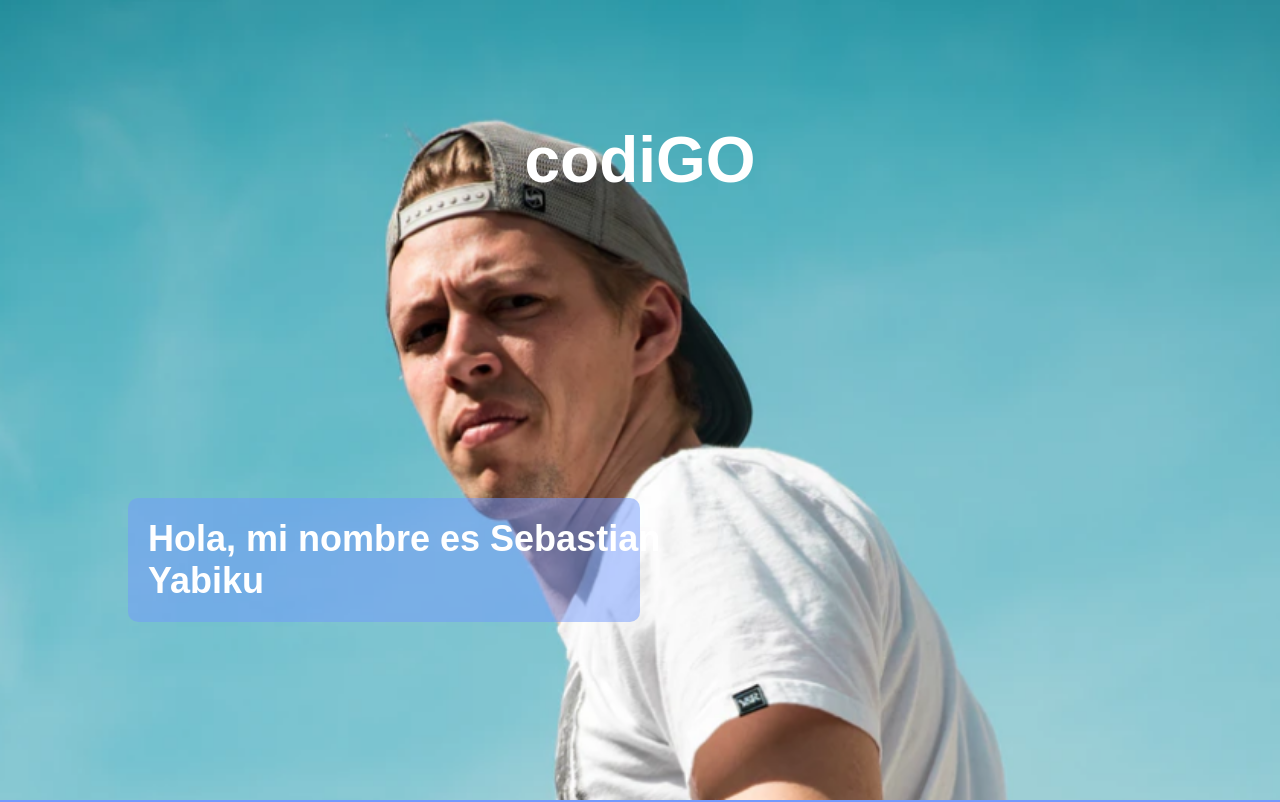
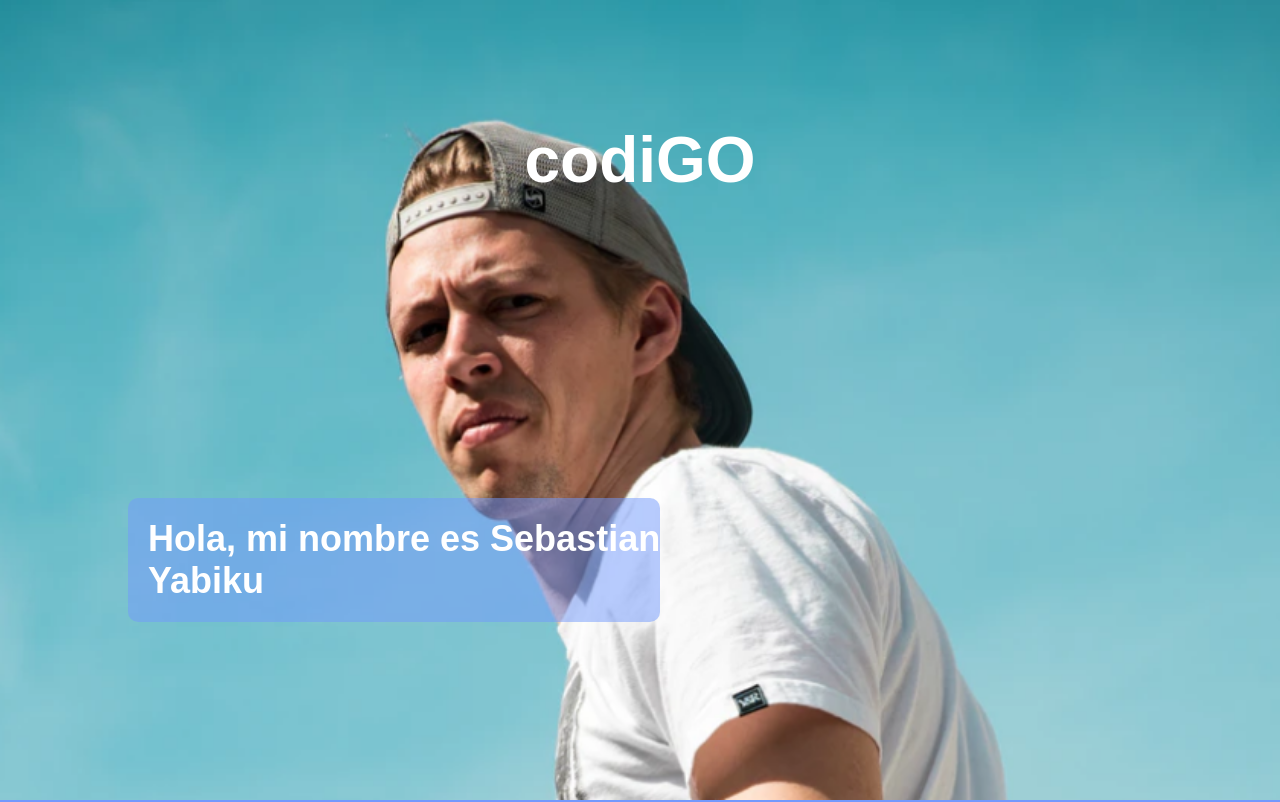
Before and after one commit to jorgelga2707/FigmaThird-Challenge, a plain HTML site: page index.html in a window 1280 px wide. Shown: the top 802 px of the page. Drawn offline with Linux system fonts and the light colour scheme.

Commit message:
arreglando un bug en los estilos

```diff
--- a/styles.css
+++ b/styles.css
@@ -454,12 +454,12 @@ progress::-webkit-progress-bar{
     }
     .blue-container{
         height: 26%;
-        width: 50%;
+        width: 52%;
         overflow-wrap: break-word;
     }
     .sect-1__paragraph-container{
         height: 20%;
-        width: 45%;
+        width: 48%;
         overflow-wrap: break-word;
     }
     .sect-1__paragraph{
```
